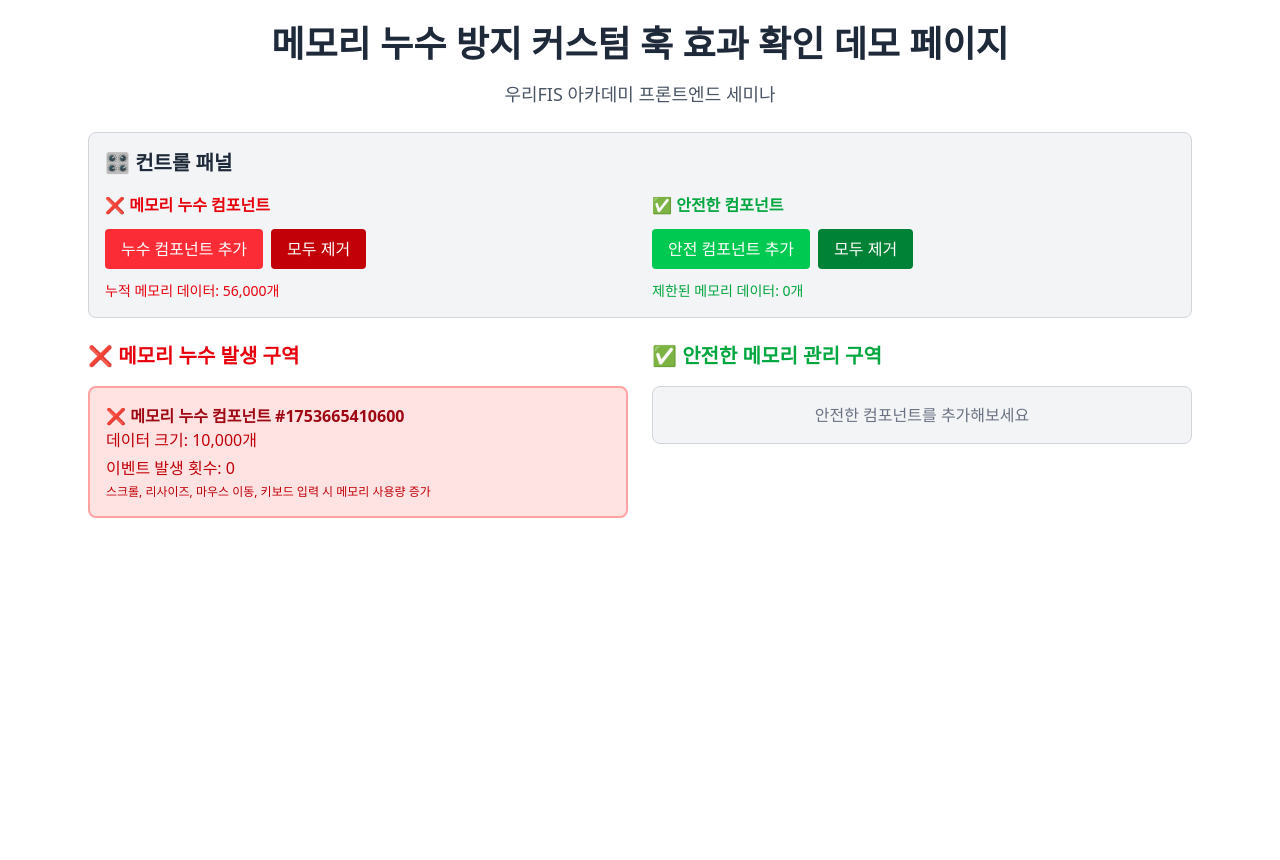
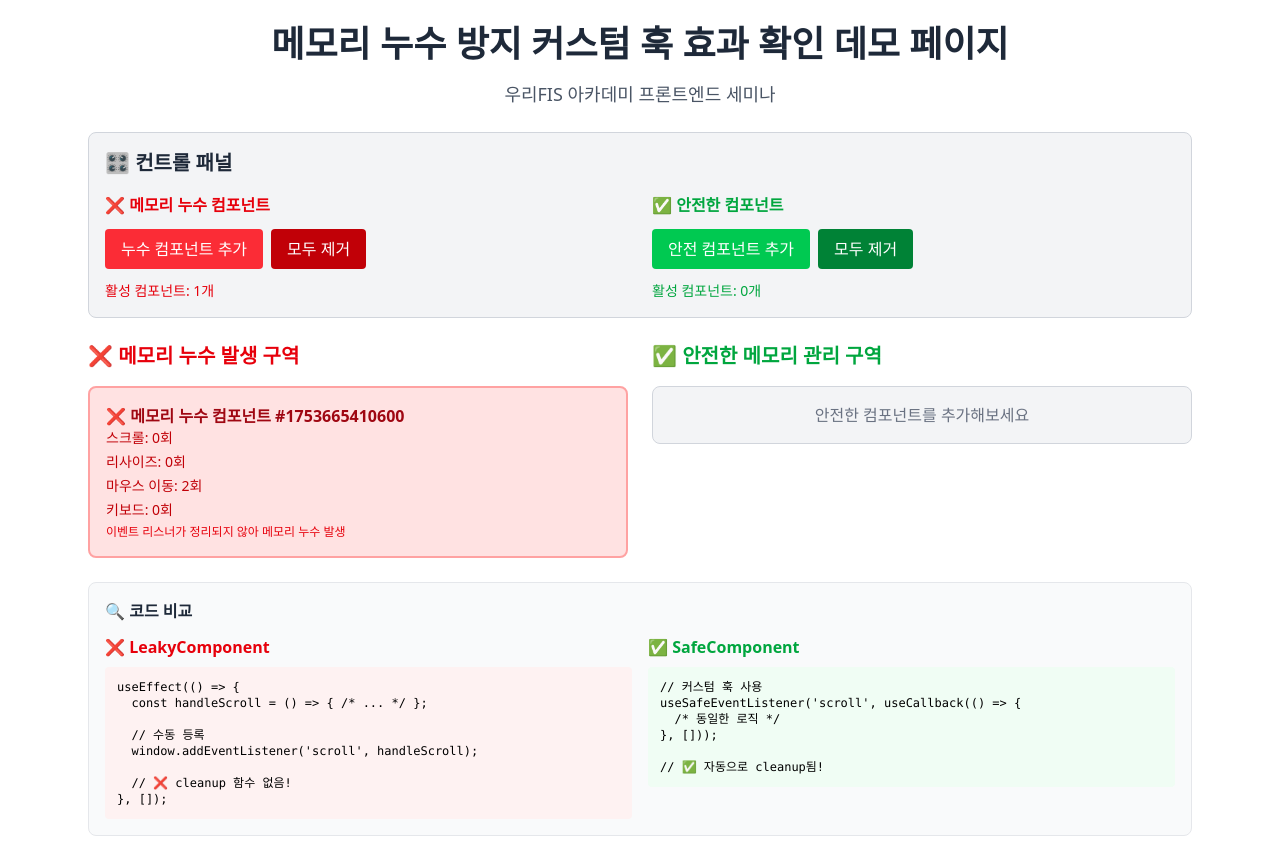
Before and after one commit to ye0ngeun/react-leakguard-hooks-demo, a React (Vite) app: page / in a window 1280 px wide. Both pictures are taken after a click on the button "누수 컴포넌트 추가". Before the commit the page ends 800 px from the top, so only its background shows below. Built offline with nearby package versions, Linux system fonts and the light colour scheme.

Commit message:
feat: 이벤트리스너 커스텀 훅 효과검증 변인 축소

```diff
--- a/src/AppV2.jsx
+++ b/src/AppV2.jsx
@@ -6,12 +6,18 @@ import SafeComponent from './components/SafeComponent';
 const MemoryLeakDemo = () => {
   const [leakyComponents, setLeakyComponents] = useState([]);
   const [safeComponents, setSafeComponents] = useState([]);
-  const [memoryStats, setMemoryStats] = useState({ leak: 0, safe: 0 });
+  const [eventLog, setEventLog] = useState([]);
   const [isMonitoring, setIsMonitoring] = useState(false);
 
-  const handleMemoryUpdate = useCallback((type, count) => {
-    setMemoryStats(prev => ({ ...prev, [type]: count }));
-  }, []);
+  const handleEventCount = useCallback((type, eventName) => {
+    if (isMonitoring) {
+      const timestamp = new Date().toLocaleTimeString();
+      setEventLog(prev => [
+        ...prev.slice(-9), // 최근 10개만 유지
+        { type, eventName, timestamp, id: Date.now() }
+      ]);
+    }
+  }, [isMonitoring]);
 
   const addLeakyComponent = () => {
     const id = Date.now();
@@ -25,36 +31,23 @@ const MemoryLeakDemo = () => {
 
   const removeAllLeaky = () => {
     setLeakyComponents([]);
-    // 전역 메모리 정리
-    if (window.leakyData) {
-      delete window.leakyData;
-    }
+    console.log('🗑️ 모든 LeakyComponent 제거됨 (하지만 이벤트 리스너는 여전히 활성화!)');
   };
 
   const removeAllSafe = () => {
     setSafeComponents([]);
-    // 전역 메모리 정리
-    if (window.safeData) {
-      delete window.safeData;
-    }
+    console.log('🗑️ 모든 SafeComponent 제거됨 (이벤트 리스너도 자동 정리됨)');
+  };
+
+  const clearEventLog = () => {
+    setEventLog([]);
   };
 
   useEffect(() => {
     if (isMonitoring) {
-      const interval = setInterval(() => {
-        // 메모리 사용량 로깅
-        if (performance.memory) {
-          console.log('메모리 사용량:', {
-            used: `${(performance.memory.usedJSHeapSize / 1048576).toFixed(2)}MB`,
-            total: `${(performance.memory.totalJSHeapSize / 1048576).toFixed(2)}MB`,
-            limit: `${(performance.memory.jsHeapSizeLimit / 1048576).toFixed(2)}MB`,
-            leakyData: window.leakyData?.length || 0,
-            safeData: window.safeData?.length || 0
-          });
-        }
-      }, 2000);
-
-      return () => clearInterval(interval);
+      console.log('📊 이벤트 모니터링 시작 - 콘솔에서 이벤트 등록/해제 로그를 확인하세요');
+    } else {
+      console.log('📊 이벤트 모니터링 중지');
     }
   }, [isMonitoring]);
 
@@ -92,7 +85,7 @@ const MemoryLeakDemo = () => {
               </button>
             </div>
             <p className="text-sm text-red-600">
-              누적 메모리 데이터: {memoryStats.leak.toLocaleString()}개
+              활성 컴포넌트: {leakyComponents.length}개
             </p>
           </div>
 
@@ -113,11 +106,26 @@ const MemoryLeakDemo = () => {
               </button>
             </div>
             <p className="text-sm text-green-600">
-              제한된 메모리 데이터: {memoryStats.safe.toLocaleString()}개
+              활성 컴포넌트: {safeComponents.length}개
             </p>
           </div>
         </div>
       </div>
+
+      {isMonitoring && eventLog.length > 0 && (
+        <div className="bg-purple-50 border border-purple-200 rounded-lg p-4">
+          <h2 className="font-bold text-purple-800 mb-2">📊 실시간 이벤트 로그</h2>
+          <div className="max-h-32 overflow-y-auto space-y-1">
+            {eventLog.map(log => (
+              <div key={log.id} className="text-xs">
+                <span className={log.type === 'leak' ? 'text-red-600' : 'text-green-600'}>
+                  [{log.timestamp}] {log.type === 'leak' ? '❌' : '✅'} {log.eventName}
+                </span>
+              </div>
+            ))}
+          </div>
+        </div>
+      )}
 
       <div className="grid md:grid-cols-2 gap-6">
         <div className="space-y-4">
@@ -127,7 +135,7 @@ const MemoryLeakDemo = () => {
               <LeakyComponent
                 key={id}
                 id={id}
-                onMemoryUpdate={handleMemoryUpdate}
+                onEventCount={handleEventCount}
               />
             ))}
             {leakyComponents.length === 0 && (
@@ -145,7 +153,7 @@ const MemoryLeakDemo = () => {
               <SafeComponent
                 key={id}
                 id={id}
-                onMemoryUpdate={handleMemoryUpdate}
+                onEventCount={handleEventCount}
               />
             ))}
             {safeComponents.length === 0 && (
@@ -156,6 +164,38 @@ const MemoryLeakDemo = () => {
           </div>
         </div>
       </div>
+
+      <div className="bg-gray-50 border border-gray-200 rounded-lg p-4">
+        <h2 className="font-bold text-gray-800 mb-3">🔍 코드 비교</h2>
+
+        <div className="grid md:grid-cols-2 gap-4">
+          <div>
+            <h3 className="font-semibold text-red-600 mb-2">❌ LeakyComponent</h3>
+            <pre className="bg-red-50 p-3 rounded text-xs overflow-x-auto">
+{`useEffect(() => {
+  const handleScroll = () => { /* ... */ };
+
+  // 수동 등록
+  window.addEventListener('scroll', handleScroll);
+
+  // ❌ cleanup 함수 없음!
+}, []);`}
+            </pre>
+          </div>
+
+          <div>
+            <h3 className="font-semibold text-green-600 mb-2">✅ SafeComponent</h3>
+            <pre className="bg-green-50 p-3 rounded text-xs overflow-x-auto">
+{`// 커스텀 훅 사용
+useSafeEventListener('scroll', useCallback(() => {
+  /* 동일한 로직 */
+}, []));
+
+// ✅ 자동으로 cleanup됨!`}
+            </pre>
+          </div>
+        </div>
+      </div>
     </div>
   );
 };
--- a/src/components/LeakyComponent.jsx
+++ b/src/components/LeakyComponent.jsx
@@ -1,40 +1,31 @@
-import { useState, useEffect, useRef } from 'react';
+import { useState, useEffect } from 'react';
 
-const LeakyComponent = ({ id, onMemoryUpdate }) => {
-  const [data, setData] = useState(new Array(10000).fill(0).map((_, i) => ({ id: i, value: Math.random() })));
-  const [eventCount, setEventCount] = useState(0);
-  const intervalRef = useRef();
-  const timeoutRef = useRef();
+const LeakyComponent = ({ id, onEventCount }) => {
+  const [scrollCount, setScrollCount] = useState(0);
+  const [resizeCount, setResizeCount] = useState(0);
+  const [mouseCount, setMouseCount] = useState(0);
+  const [keyCount, setKeyCount] = useState(0);
 
   useEffect(() => {
-    // 1. 정리되지 않는 이벤트 리스너들
+    // 동일한 이벤트 핸들러들을 수동으로 등록
     const handleScroll = () => {
-      setEventCount(prev => prev + 1);
-      // 큰 데이터 처리로 메모리 사용량 증가
-      const tempData = new Array(1000).fill(0).map(() => Math.random());
-      tempData.forEach(item => item * 2); // 의미없는 연산
+      setScrollCount(prev => prev + 1);
+      onEventCount?.('leak', 'scroll');
     };
 
     const handleResize = () => {
-      setData(prev => [...prev, { id: Date.now(), value: Math.random() }]);
+      setResizeCount(prev => prev + 1);
+      onEventCount?.('leak', 'resize');
     };
 
-    const handleMouseMove = (e) => {
-      // DOM 요소들을 계속 참조하여 메모리 누수 발생
-      const elements = document.querySelectorAll('*');
-      elements.forEach(el => {
-        el.tempData = new Array(100).fill(Math.random());
-      });
+    const handleMouseMove = () => {
+      setMouseCount(prev => prev + 1);
+      onEventCount?.('leak', 'mousemove');
     };
 
     const handleKeyDown = () => {
-      // 클로저에 큰 데이터를 포함
-      const largeArray = new Array(5000).fill(0).map(() => ({
-        data: Math.random(),
-        timestamp: Date.now(),
-        largeString: 'x'.repeat(1000)
-      }));
-      setEventCount(prev => prev + largeArray.length % 10);
+      setKeyCount(prev => prev + 1);
+      onEventCount?.('leak', 'keydown');
     };
 
     // ❌ 이벤트 리스너 등록만 하고 정리하지 않음
@@ -43,43 +34,22 @@ const LeakyComponent = ({ id, onMemoryUpdate }) => {
     window.addEventListener('mousemove', handleMouseMove);
     window.addEventListener('keydown', handleKeyDown);
 
-    // 2. 정리되지 않는 타이머들
-    intervalRef.current = setInterval(() => {
-      // 메모리를 계속 할당하는 작업
-      const wasteMemory = new Array(1000).fill(0).map(() => ({
-        id: Math.random(),
-        data: new Array(100).fill(Math.random()),
-        timestamp: Date.now()
-      }));
-
-      // 전역 객체에 데이터 누적 (가비지 컬렉션 방해)
-      if (!window.leakyData) window.leakyData = [];
-      window.leakyData.push(...wasteMemory);
-
-      onMemoryUpdate?.('leak', window.leakyData.length);
-    }, 100);
-
-    // 3. 체인된 타임아웃 (정리되지 않음)
-    const createChainedTimeout = () => {
-      timeoutRef.current = setTimeout(() => {
-        const moreWaste = new Array(500).fill(0).map(() => Math.random());
-        moreWaste.forEach(item => item * Math.random());
-        createChainedTimeout(); // 재귀적으로 타임아웃 생성
-      }, 200);
-    };
-    createChainedTimeout();
+    console.log(`❌ LeakyComponent ${id}: 이벤트 리스너 등록 (정리 안됨)`);
 
     // ❌ cleanup 함수가 없어서 메모리 누수 발생!
-    console.log(`❌ LeakyComponent ${id}: 이벤트 리스너와 타이머가 정리되지 않음`);
-  }, [id]);
+  }, [id, onEventCount]);
 
   return (
     <div className="p-4 bg-red-100 border-2 border-red-300 rounded-lg">
       <h3 className="font-bold text-red-800">❌ 메모리 누수 컴포넌트 #{id}</h3>
-      <div className="text-red-700 space-y-1">
-        <p>데이터 크기: {data.length.toLocaleString()}개</p>
-        <p>이벤트 발생 횟수: {eventCount}</p>
-        <p className="text-xs">스크롤, 리사이즈, 마우스 이동, 키보드 입력 시 메모리 사용량 증가</p>
+      <div className="text-red-700 space-y-1 text-sm">
+        <p>스크롤: {scrollCount}회</p>
+        <p>리사이즈: {resizeCount}회</p>
+        <p>마우스 이동: {mouseCount}회</p>
+        <p>키보드: {keyCount}회</p>
+        <p className="text-xs text-red-600">
+          이벤트 리스너가 정리되지 않아 메모리 누수 발생
+        </p>
       </div>
     </div>
   );
--- a/src/components/SafeComponent.jsx
+++ b/src/components/SafeComponent.jsx
@@ -1,74 +1,44 @@
-import { useState, useEffect, useRef, useCallback } from 'react';
+import { useState, useCallback } from 'react';
 import { useSafeEventListener } from '../hooks/useSafeEventListener';
 
-const SafeComponent = ({ id, onMemoryUpdate }) => {
-  const [data, setData] = useState(new Array(1000).fill(0).map((_, i) => ({ id: i, value: Math.random() })));
-  const [eventCount, setEventCount] = useState(0);
-  const intervalRef = useRef();
-  const cleanupRef = useRef([]);
+const SafeComponent = ({ id, onEventCount }) => {
+  const [scrollCount, setScrollCount] = useState(0);
+  const [resizeCount, setResizeCount] = useState(0);
+  const [mouseCount, setMouseCount] = useState(0);
+  const [keyCount, setKeyCount] = useState(0);
 
-  // ✅ 안전한 이벤트 리스너들
+  // ✅ 동일한 이벤트 핸들러들을 커스텀 훅으로 등록
   useSafeEventListener('scroll', useCallback(() => {
-    setEventCount(prev => prev + 1);
-    // 효율적인 데이터 처리
-    const tempData = new Array(100).fill(0).map(() => Math.random());
-    tempData.forEach(item => item * 2);
-  }, []));
+    setScrollCount(prev => prev + 1);
+    onEventCount?.('safe', 'scroll');
+  }, [onEventCount]));
 
   useSafeEventListener('resize', useCallback(() => {
-    setData(prev => prev.length < 2000 ? [...prev, { id: Date.now(), value: Math.random() }] : prev);
-  }, []));
+    setResizeCount(prev => prev + 1);
+    onEventCount?.('safe', 'resize');
+  }, [onEventCount]));
 
-  useSafeEventListener('mousemove', useCallback((e) => {
-    // 메모리 효율적인 처리
-    if (Math.random() > 0.99) { // 간헐적으로만 처리
-      setEventCount(prev => prev + 1);
-    }
-  }, []), null, { passive: true });
+  useSafeEventListener('mousemove', useCallback(() => {
+    setMouseCount(prev => prev + 1);
+    onEventCount?.('safe', 'mousemove');
+  }, [onEventCount]));
 
   useSafeEventListener('keydown', useCallback(() => {
-    // 적당한 크기의 데이터만 사용
-    const smallArray = new Array(50).fill(0).map(() => Math.random());
-    setEventCount(prev => prev + smallArray.length % 5);
-  }, []));
-
-  useEffect(() => {
-    // ✅ 정리되는 타이머
-    intervalRef.current = setInterval(() => {
-      // 메모리 사용량을 제한
-      const limitedData = new Array(50).fill(0).map(() => ({
-        id: Math.random(),
-        timestamp: Date.now()
-      }));
-
-      // 안전한 메모리 관리
-      if (!window.safeData) window.safeData = [];
-      window.safeData.push(...limitedData);
-
-      // 크기 제한으로 메모리 누수 방지
-      if (window.safeData.length > 1000) {
-        window.safeData = window.safeData.slice(-500);
-      }
-
-      onMemoryUpdate?.('safe', window.safeData.length);
-    }, 500);
-
-    // ✅ cleanup 함수로 타이머 정리
-    return () => {
-      if (intervalRef.current) {
-        clearInterval(intervalRef.current);
-      }
-      console.log(`✅ SafeComponent ${id}: 모든 리소스가 정리됨`);
-    };
-  }, [id, onMemoryUpdate]);
+    setKeyCount(prev => prev + 1);
+    onEventCount?.('safe', 'keydown');
+  }, [onEventCount]));
 
   return (
     <div className="p-4 bg-green-100 border-2 border-green-300 rounded-lg">
       <h3 className="font-bold text-green-800">✅ 안전한 컴포넌트 #{id}</h3>
-      <div className="text-green-700 space-y-1">
-        <p>데이터 크기: {data.length.toLocaleString()}개</p>
-        <p>이벤트 발생 횟수: {eventCount}</p>
-        <p className="text-xs">메모리 사용량이 제한되고 자원이 자동으로 정리됨</p>
+      <div className="text-green-700 space-y-1 text-sm">
+        <p>스크롤: {scrollCount}회</p>
+        <p>리사이즈: {resizeCount}회</p>
+        <p>마우스 이동: {mouseCount}회</p>
+        <p>키보드: {keyCount}회</p>
+        <p className="text-xs text-green-600">
+          useSafeEventListener로 자동 정리됨
+        </p>
       </div>
     </div>
   );
```
